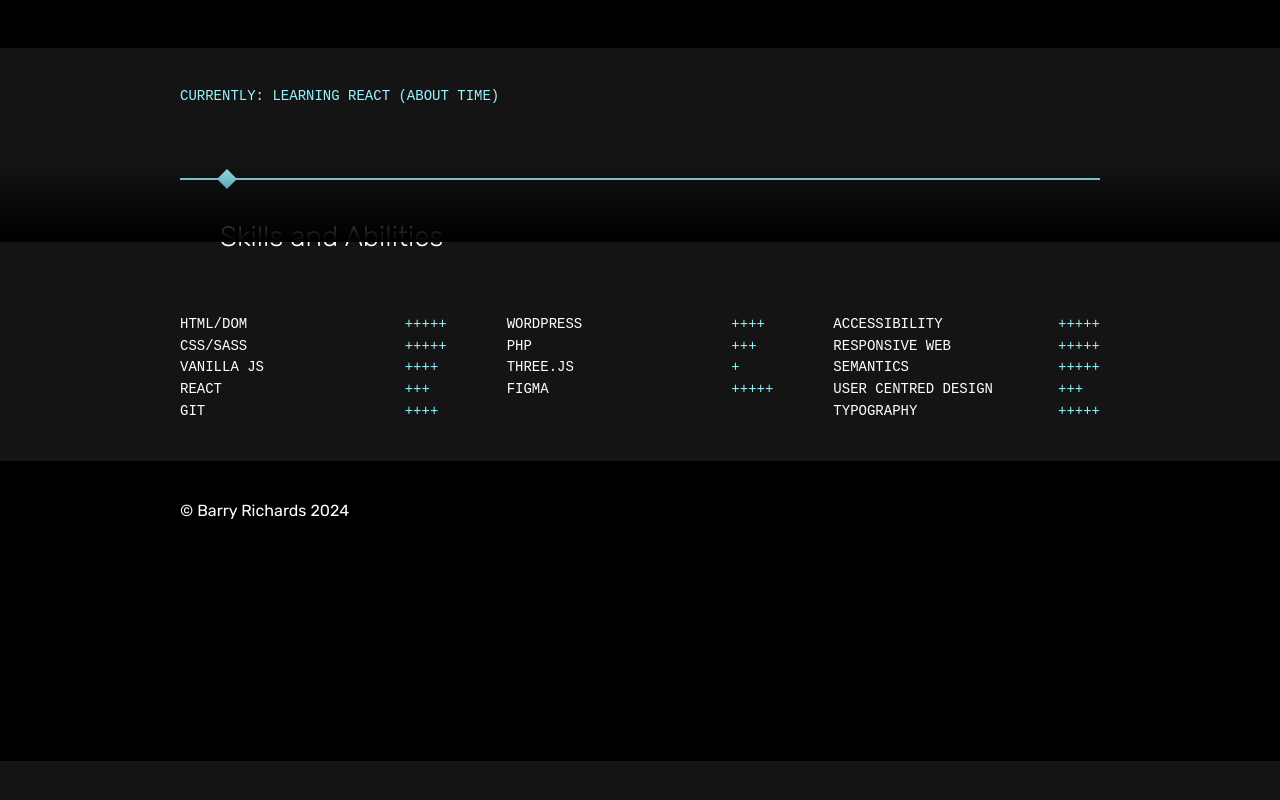
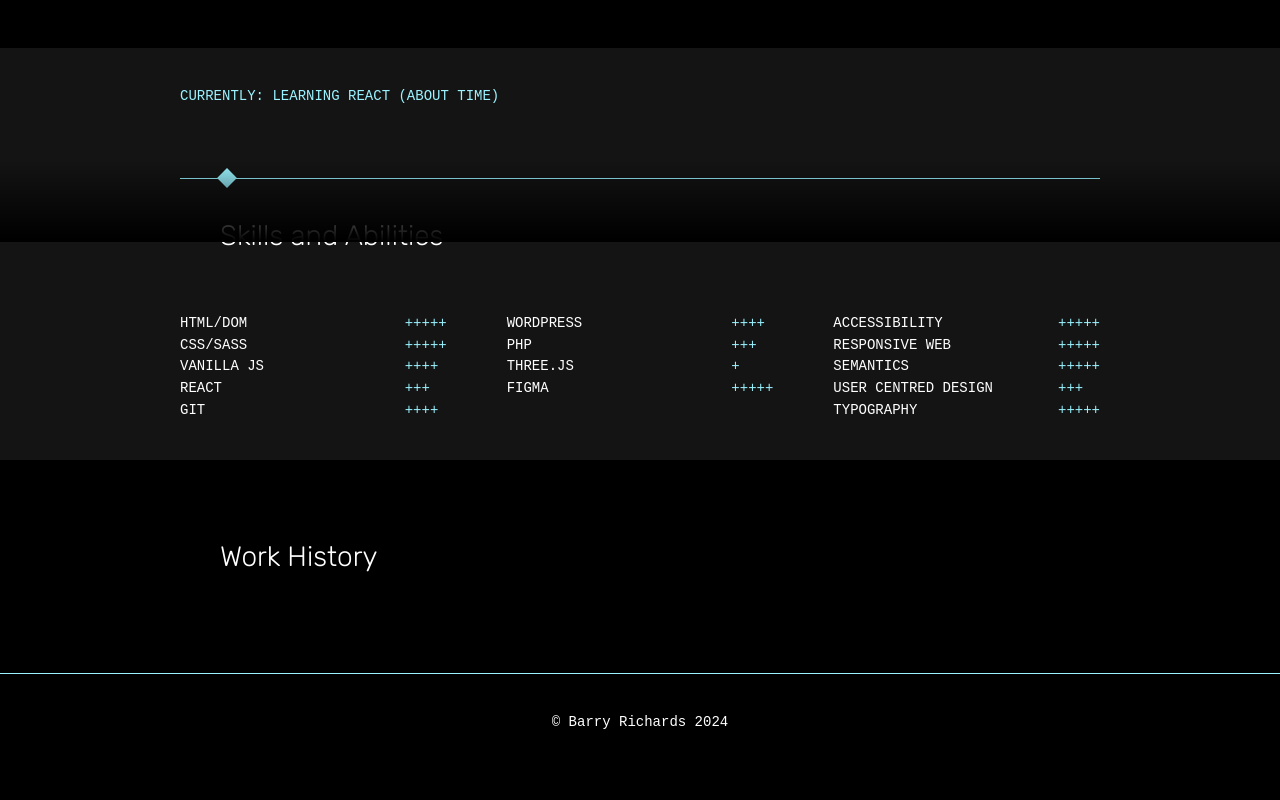
Before and after one commit to bazzle/portfolio-v6, a React (Vite) app: page / in a window 1280 px wide. Shown: the part 558-1358 px from the top of the page. Before the commit the page ends 1319 px from the top, so only its background shows below. Built offline with nearby package versions, Linux system fonts and the light colour scheme; a web font is replaced by a local one.

Commit message:
Styling updates and add work history

```diff
--- a/src/App.jsx
+++ b/src/App.jsx
@@ -3,6 +3,7 @@ import Hero from "./components/Hero"
 import Status from "./components/Status"
 import SkillsAndAbilities from "./components/Skills-and-abilities"
 import Footer from "./components/footer"
+import WorkHistory from "./components/work-history"
 
 function App() {
 
@@ -12,6 +13,8 @@ function App() {
         <Hero/>
         <Status/>
         <SkillsAndAbilities/>
+        <WorkHistory/>
+
         <Footer/>
     </>
 
--- a/src/components/Skills-and-abilities.jsx
+++ b/src/components/Skills-and-abilities.jsx
@@ -38,7 +38,7 @@ function SkillsAndAbilities(){
     return(
         <section className="skills-abilities">
             <div className="container">
-                <SectionHead titleString="Skills and Abilities"/>
+                <SectionHead titleString="Skills and Abilities" separator/>
                 <div className="skills-abilities__inner">
                     <ul className="skills-list">
                         {skillsItems.map(item => (
--- a/src/components/footer.jsx
+++ b/src/components/footer.jsx
@@ -5,7 +5,7 @@ function Footer(){
     return(
         <footer className="footer">
             <div className="container">
-                <p>&copy; Barry Richards {currentYear}</p>
+                <p className="footer__line text-mono-lower">&copy; Barry Richards {currentYear}</p>
             </div>
         </footer>
     )
--- a/src/components/section-head.jsx
+++ b/src/components/section-head.jsx
@@ -1,15 +1,20 @@
 import propTypes from "prop-types";
 
-function SectionHead({titleString = 'Section title'}){
+function SectionHead({
+    titleString = 'Section title',
+    separator = false
+}){
+    const classNameString = `section-head ${separator && 'section-head--separator'}`;
     return (
-        <div className="section-head">
+        <div className={classNameString}>
             <h2 className="section-head__title text-section-title">{titleString}</h2>
         </div>
     )
 }
 
 SectionHead.propTypes = {
-    titleString : propTypes.string
+    titleString : propTypes.string,
+    separator : propTypes.bool
 }
 
 export default SectionHead;
--- /dev/null
+++ b/src/components/work-history.jsx
@@ -0,0 +1,14 @@
+import { useState } from "react";
+import SectionHead from "./section-head.jsx";
+
+function WorkHistory(){
+    return (
+        <section className="work-history">
+            <div className="container">
+                <SectionHead titleString="Work History"/>
+            </div>
+        </section>
+    )
+}
+
+export default WorkHistory;
--- a/src/index.css
+++ b/src/index.css
@@ -103,6 +103,12 @@ a{
   letter-spacing: 0.04;
   font-weight: 100;
 }
+.text-mono-lower{
+  font-family: var(--font-mono);
+  font-size: 1.4rem;
+  letter-spacing: 0.04;
+  font-weight: 100;
+}
 .text-section-title{
   font-family: var(--font-std);
   font-size: 2.8rem;
@@ -148,11 +154,13 @@ button{
 /* Section head -------------------- */
 
 .section-head{
-  border-top: 2px solid var(--color-accent);
   position: relative;
   width: 100%;
   padding-top: var(--block-spacing);
   padding-bottom: var(--block-spacing--deep);
+}
+.section-head--separator{
+  border-top: 1px solid var(--color-accent);
   &:before{
     content: '';
     left: 4rem;
@@ -166,9 +174,13 @@ button{
 }
 
 .section-head__title{
+  margin: 0;
   padding-left: 4rem;
-  margin: 0;
 }
+
+/* .section-head--separator .section-head__title{
+  padding-left: 4rem;
+} */
 
 /* Header -------------------- */
 
@@ -384,10 +396,25 @@ button{
   flex-shrink: 0;
 }
 
+/* Work history --------------------- */
+
+.work-history{
+  background-color: var(--color-bg);
+  padding-top: var(--block-spacing);
+  padding-bottom: var(--block-spacing);
+}
+
 /* Footer -------------------- */
 
 .footer{
-  padding: var(--block-spacing);
+  padding: var(--block-spacing) 0;
   height: 300px;
   background-color: var(--color-bg);
+  border-top: 1px solid var(--color-accent);
+  padding-top: var(--block-spacing);
 }
+
+.footer__line{
+  width: 100%;
+  text-align: center;
+}
```
